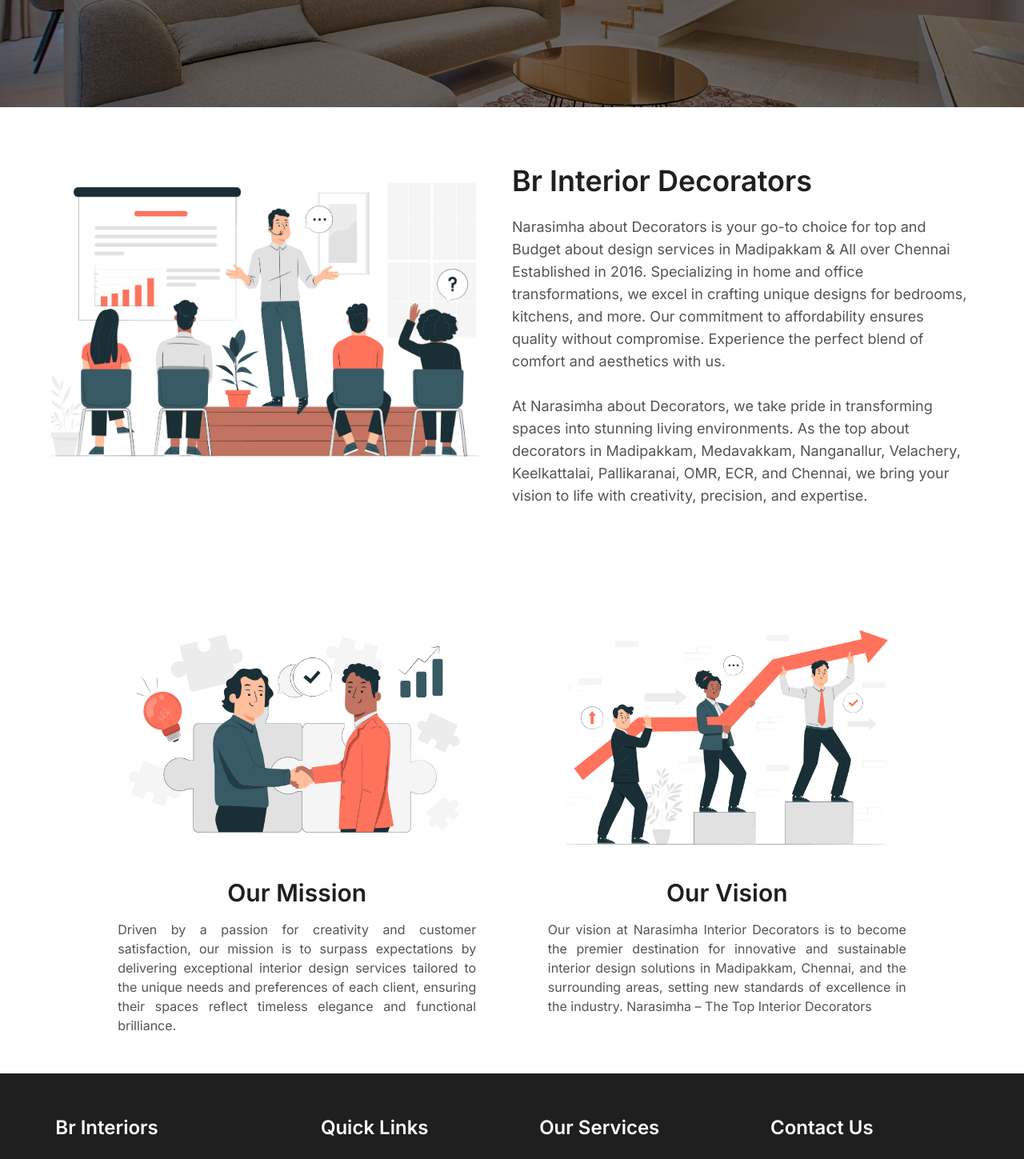
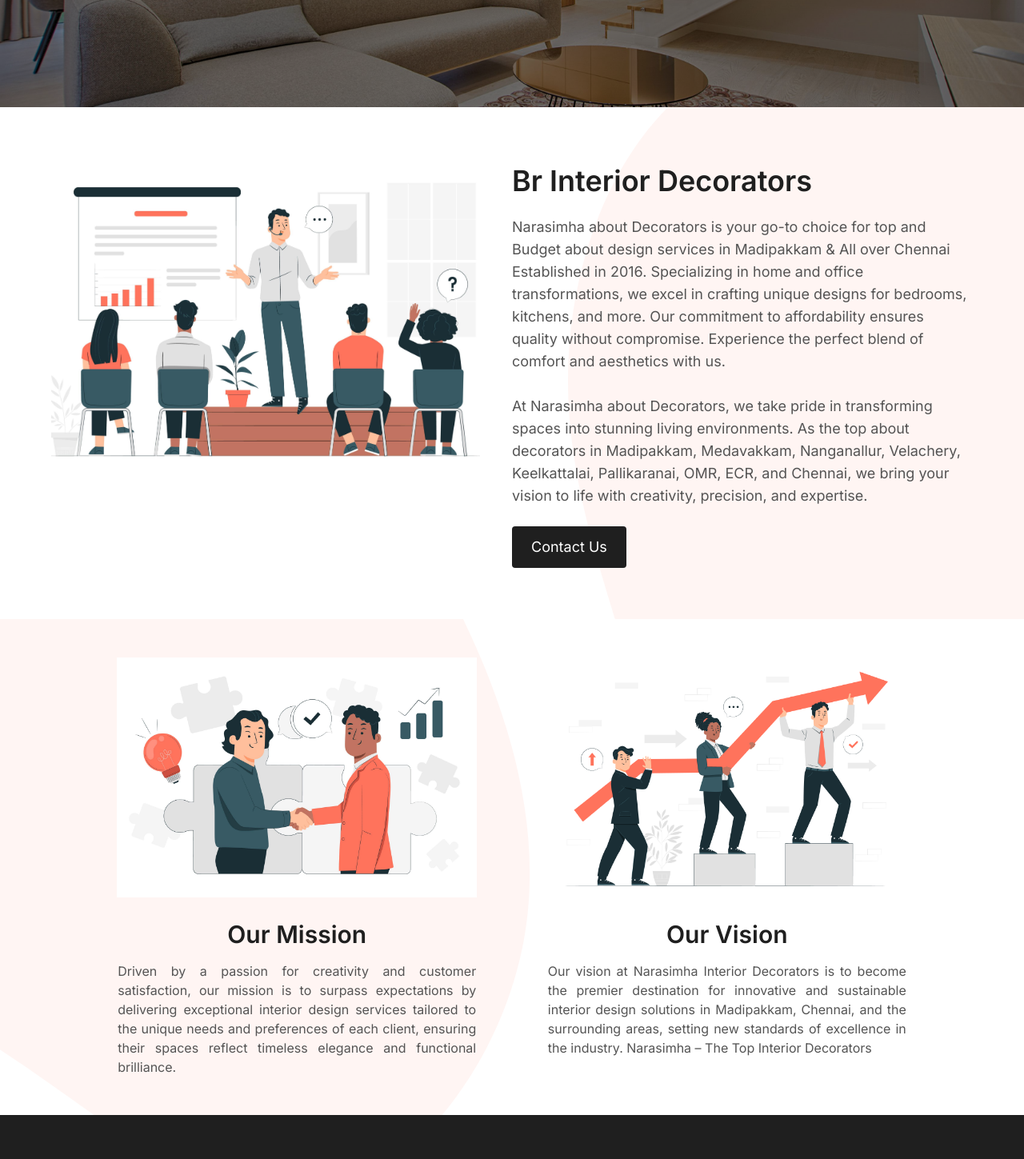
Before and after one commit to Sirajudeen-kb/interior, a Next.js app: page /about in a window 1280 px wide. Shown: the part 340-1789 px from the top of the page at 80% size. Built offline with nearby package versions, Linux system fonts and the light colour scheme.

Commit message:
Blobs for about page.

```diff
--- a/app/about/page.tsx
+++ b/app/about/page.tsx
@@ -7,6 +7,7 @@ import mission from "../../public/images/mission.jpg";
 import vision from "../../public/images/vision.jpg";
 import Image from "next/image";
 import { useInView } from "react-intersection-observer";
+import Link from "next/link";
 
 
 const About: React.FC = () => {
@@ -34,8 +35,28 @@ const About: React.FC = () => {
         description="Learn more about our mission and values."
       />
       {/* Rest of the About page content */}
-      <div className=" p-8 md:p-12 lg:p-16 ">
-        <div className="flex flex-col lg:flex-row items-center lg:items-start">
+      <div className="relative p-8 md:p-12 lg:p-16">
+        <div className="absolute inset-0 z-0 opacity-10">
+          <svg
+            id="visual"
+            viewBox="0 0 1577 620"
+            width="100%"
+            height="100%"
+            xmlns="http://www.w3.org/2000/svg"
+            xmlnsXlink="http://www.w3.org/1999/xlink"
+            version="1.1"
+          >
+            <rect x="0" y="0" width="1577" height="620" fill="#ffffff"></rect>
+            <g transform="translate(1572.1682739191738 484.46670565966974)">
+              <path
+                d="M380.4 -441.8C511.7 -343.2 649.8 -241 692.1 -106.4C734.5 28.2 681.2 195.4 602.4 362.8C523.6 530.2 419.3 697.8 248.4 819.5C77.5 941.1 -160.1 1016.7 -308.3 927.8C-456.5 838.8 -515.3 585.1 -575.6 380.8C-635.9 176.4 -697.6 21.2 -697.4 -147.9C-697.3 -317 -635.3 -500.2 -508.8 -599.7C-382.2 -699.2 -191.1 -715.1 -33.3 -675.4C124.5 -635.8 249.1 -540.5 380.4 -441.8"
+                fill="#ffa48f"
+              ></path>
+            </g>
+          </svg>
+        </div>
+
+        <div className="relative z-10 flex flex-col lg:flex-row items-center lg:items-start">
           <div className="w-full lg:w-1/2 mb-8 lg:mb-0 lg:pr-10">
             <div
               ref={aboutRef}
@@ -78,10 +99,37 @@ const About: React.FC = () => {
               Keelkattalai, Pallikaranai, OMR, ECR, and Chennai, we bring your
               vision to life with creativity, precision, and expertise.
             </p>
+            <button className="px-6 py-3 bg-[#1F1F1F] text-white rounded hover:bg-[#444444] text-sm sm:text-base md:text-lg w-fit mx-auto lg:mx-0">
+              <Link href="/contact">Contact Us</Link>
+            </button>
           </div>
         </div>
       </div>
-      <div className="flex flex-col md:flex-row justify-center gap-8 md:gap-12 lg:gap-16 max-w-full py-12 px-4 sm:px-8 md:px-12 lg:px-12">
+
+      <div className="relative overflow-hidden">
+        {/* SVG Blob Background */}
+        <div className="absolute inset-0 z-0 opacity-10">
+          <svg
+            id="visual"
+            viewBox="0 0 1577 620"
+            width="100%"
+            height="100%"
+            xmlns="http://www.w3.org/2000/svg"
+            xmlnsXlink="http://www.w3.org/1999/xlink"
+            version="1.1"
+          >
+            <rect x="0" y="0" width="1577" height="620" fill="#ffffff"></rect>
+            <g transform="translate(10.620645511858868 -100.73077222131315)">
+              <path
+                d="M359 -453.4C468.7 -335.9 563.3 -225.9 654.9 -62.7C746.6 100.5 835.3 317 795.3 527.6C755.2 738.1 586.4 942.7 405.9 926.7C225.4 910.6 33.2 673.8 -215.4 585.9C-464 498 -768.9 559 -818.7 472.7C-868.6 386.4 -663.3 152.8 -567.8 -50.1C-472.4 -253 -486.9 -425.3 -410.6 -548.6C-334.2 -672 -167.1 -746.5 -21.2 -721.2C124.7 -695.9 249.4 -570.9 359 -453.4"
+                fill="#ffa48f"
+              ></path>
+            </g>
+          </svg>
+        </div>
+
+        {/* Content */}
+        <div className="relative z-10 flex flex-col md:flex-row justify-center gap-8 md:gap-12 lg:gap-16 max-w-full py-12 px-4 sm:px-8 md:px-12 lg:px-12">
           <div
             ref={missionRef}
             className={`flex flex-col items-center w-full md:w-1/2 lg:w-2/5 mb-12 md:mb-0 transition-opacity duration-[2500ms] ${
@@ -93,12 +141,12 @@ const About: React.FC = () => {
               width={450}
               height={450}
               alt="Our Mission"
-            className="mb-7 w-full max-w-[450px] h-auto"
+              className="mb-7 w-full max-w-[450px] h-auto transition-transform duration-300 hover:scale-105"
             />
             <h2 className="font-semibold text-3xl mb-4 text-[#1F1F1F]">
               Our Mission
             </h2>
-          <p className="text-justify max-w-md mx-auto text-[#545454]">
+            <p className="text-justify max-w-md mx-auto text-[#545454] ">
               Driven by a passion for creativity and customer satisfaction, our
               mission is to surpass expectations by delivering exceptional
               interior design services tailored to the unique needs and
@@ -118,18 +166,19 @@ const About: React.FC = () => {
               width={450}
               height={450}
               alt="Our Vision"
-            className="mb-7 w-full max-w-[450px] h-auto"
+              className="mb-7 w-full max-w-[450px] h-auto transition-transform duration-300 hover:scale-105"
             />
             <h2 className="font-semibold text-3xl mb-4 text-[#1F1F1F]">
               Our Vision
             </h2>
             <p className="text-justify max-w-md mx-auto text-[#545454]">
-            Our vision at Narasimha Interior Decorators is to become the premier
-            destination for innovative and sustainable interior design solutions
-            in Madipakkam, Chennai, and the surrounding areas, setting new
-            standards of excellence in the industry. Narasimha – The Top
-            Interior Decorators
+              Our vision at Narasimha Interior Decorators is to become the
+              premier destination for innovative and sustainable interior design
+              solutions in Madipakkam, Chennai, and the surrounding areas,
+              setting new standards of excellence in the industry. Narasimha –
+              The Top Interior Decorators
             </p>
+          </div>
         </div>
       </div>
     </div>
```
Lines whose indentation alone changed are shown as unchanged.
